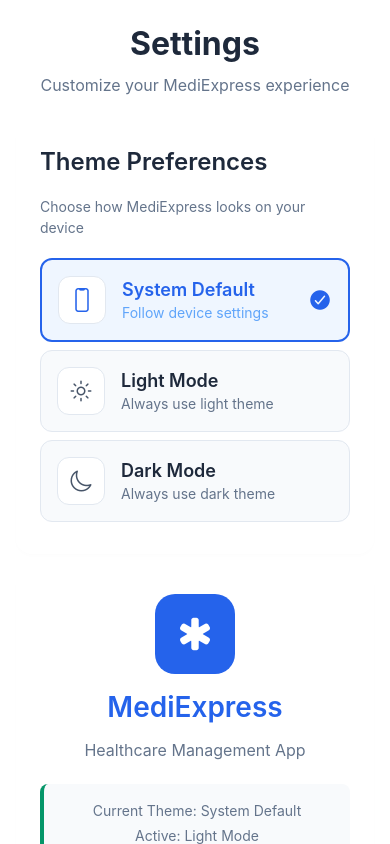
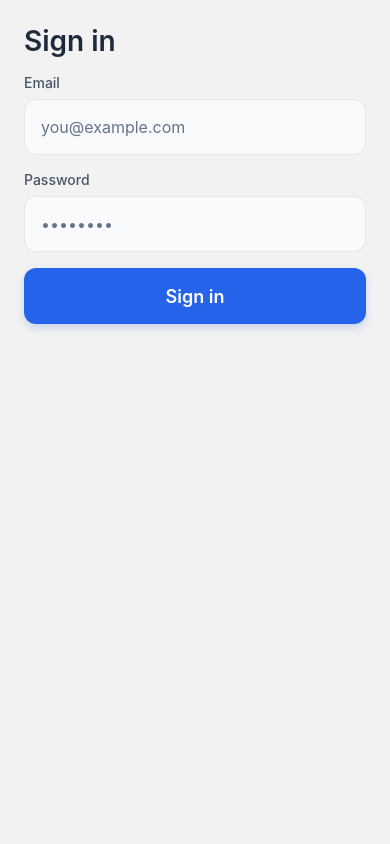
Before and after one commit to MistryAxe/MediExpress, a React Native app: screen / in a window 390 px wide. Built offline with nearby package versions, Linux system fonts and the light colour scheme; no server answers.

Commit message:
feat(nav): add RootNavigator with auth-aware routing and MainTabs; wire screens and status bar

```diff
--- a/App.js
+++ b/App.js
@@ -2,26 +2,94 @@ import React from 'react';
 import { StatusBar } from 'expo-status-bar';
 import { SafeAreaProvider } from 'react-native-safe-area-context';
 import { ThemeProvider, useTheme } from './src/contexts/ThemeContext';
+import { AuthProvider, useAuth } from './src/contexts/AuthContext';
+import { NavigationContainer, DefaultTheme, DarkTheme } from '@react-navigation/native';
+import { createNativeStackNavigator } from '@react-navigation/native-stack';
+import { createBottomTabNavigator } from '@react-navigation/bottom-tabs';
+
+// Screens
+import LoginScreen from './src/screens/LoginScreen';
+import RegistrationScreen from './src/screens/RegistrationScreen';
+import ResetPasswordScreen from './src/screens/ResetPasswordScreen';
+import RoleSelectionScreen from './src/screens/RoleSelectionScreen';
+import PatientMoreInfoScreen from './src/screens/PatientMoreInfoScreen';
+import DoctorMoreInfoScreen from './src/screens/DoctorMoreInfoScreen';
+import PharmacyMoreInfoScreen from './src/screens/PharmacyMoreInfoScreen';
 import SettingsScreen from './src/screens/SettingsScreen';
 
-// Main app component that uses the theme
+const Stack = createNativeStackNavigator();
+const Tabs = createBottomTabNavigator();
+
+const MainTabs = () => {
+  return (
+    <Tabs.Navigator screenOptions={{ headerShown: false }}>
+      <Tabs.Screen name="Settings" component={SettingsScreen} />
+      {/** Add more tabs here as needed */}
+    </Tabs.Navigator>
+  );
+};
+
+const RootNavigator = () => {
+  const { isDark } = useTheme();
+  const { isLoading, isLoggedIn, user, settings } = useAuth();
+
+  const hasRole = !!user?.role || !!settings?.role;
+  const hasProfile = !!settings?.profile || !!user?.profile;
+
+  const navTheme = isDark ? DarkTheme : DefaultTheme;
+
+  if (isLoading) return null;
+
+  return (
+    <NavigationContainer theme={navTheme}>
+      <Stack.Navigator screenOptions={{ headerShown: false }}>
+        {!isLoggedIn ? (
+          <>
+            <Stack.Screen name="Login" component={LoginScreen} />
+            <Stack.Screen name="Registration" component={RegistrationScreen} />
+            <Stack.Screen name="ResetPassword" component={ResetPasswordScreen} />
+          </>
+        ) : !hasRole ? (
+          <>
+            <Stack.Screen name="RoleSelection" component={RoleSelectionScreen} />
+            <Stack.Screen name="PatientMoreInfo" component={PatientMoreInfoScreen} />
+            <Stack.Screen name="DoctorMoreInfo" component={DoctorMoreInfoScreen} />
+            <Stack.Screen name="PharmacyMoreInfo" component={PharmacyMoreInfoScreen} />
+          </>
+        ) : !hasProfile ? (
+          <>
+            <Stack.Screen name="RoleSelection" component={RoleSelectionScreen} />
+            <Stack.Screen name="PatientMoreInfo" component={PatientMoreInfoScreen} />
+            <Stack.Screen name="DoctorMoreInfo" component={DoctorMoreInfoScreen} />
+            <Stack.Screen name="PharmacyMoreInfo" component={PharmacyMoreInfoScreen} />
+          </>
+        ) : (
+          <>
+            <Stack.Screen name="Main" component={MainTabs} />
+          </>
+        )}
+      </Stack.Navigator>
+    </NavigationContainer>
+  );
+};
+
 const ThemedApp = () => {
   const { isDark } = useTheme();
-
   return (
     <>
       <StatusBar style={isDark ? 'light' : 'dark'} />
-      <SettingsScreen />
+      <RootNavigator />
     </>
   );
 };
 
-// Root app component with providers
 export default function App() {
   return (
     <SafeAreaProvider>
       <ThemeProvider>
-        <ThemedApp />
+        <AuthProvider>
+          <ThemedApp />
+        </AuthProvider>
       </ThemeProvider>
     </SafeAreaProvider>
   );
```
